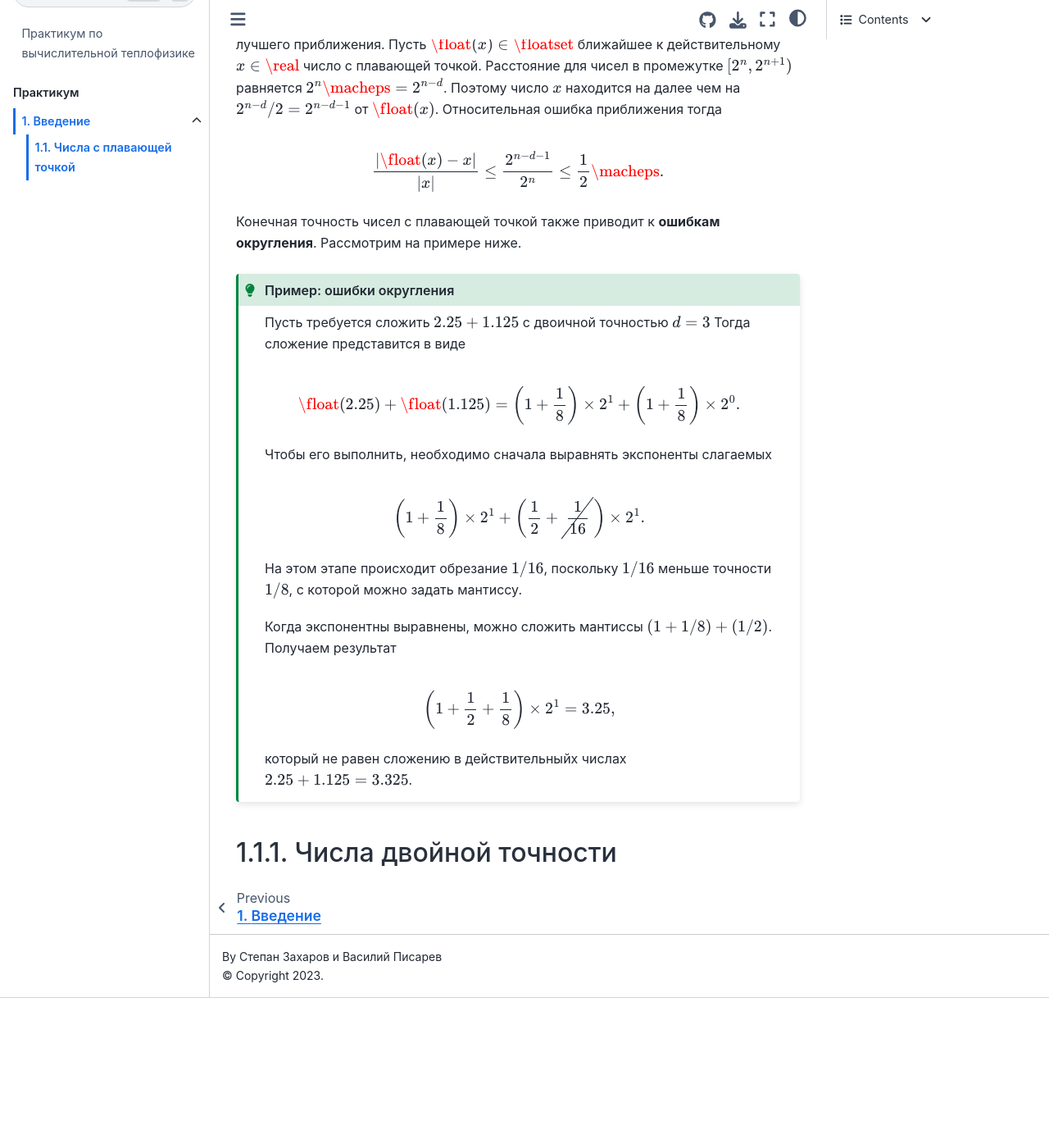
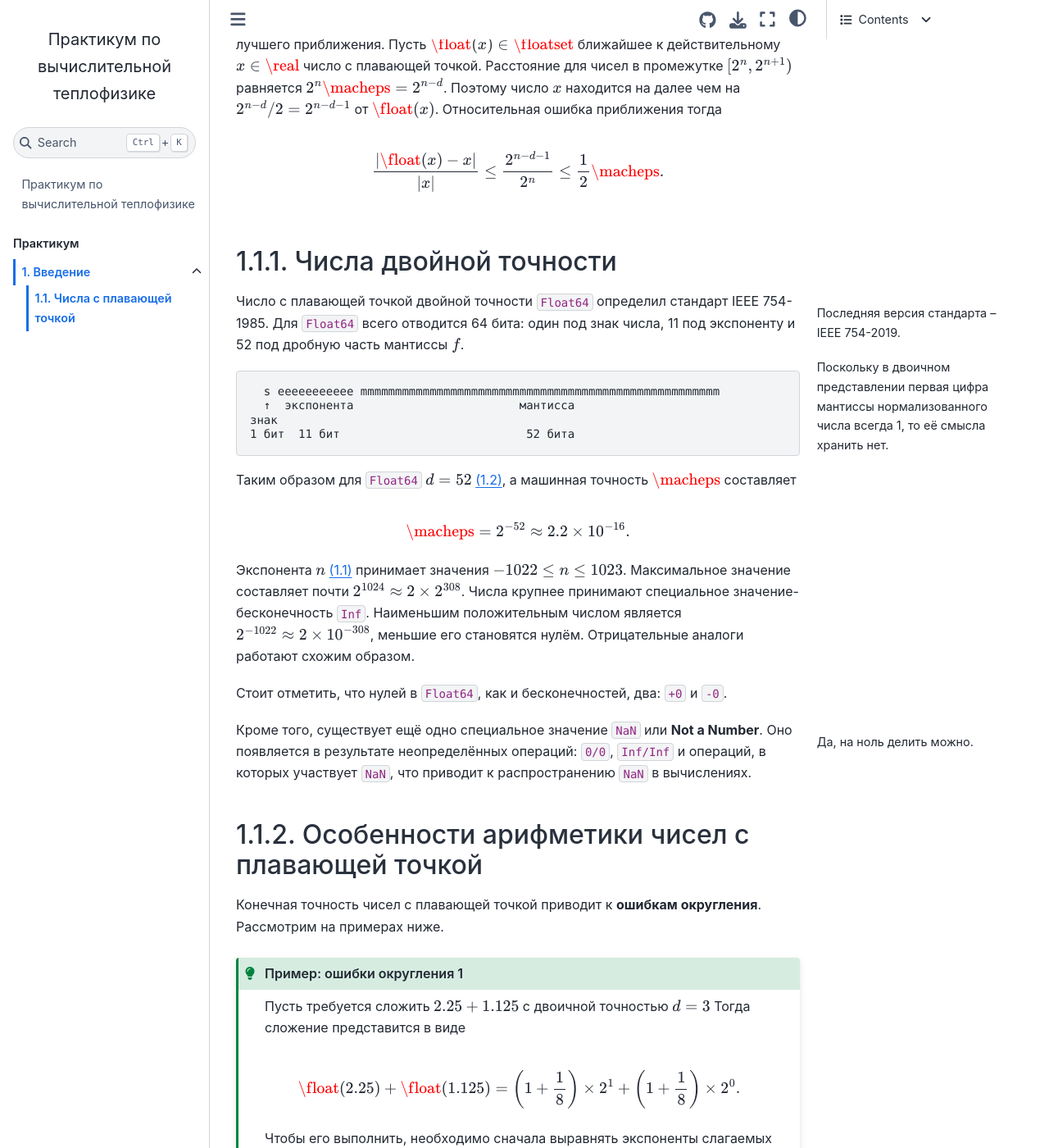
Before and after one commit to stepanzh/computational_thermodynamics, a Jupyter Book: the page built from book/intro/float.md, in a window 1280 px wide and 1400 px high, scrolled down 1378 px. Shown: the whole window at 82% size. Built offline with Jupyter Book 1.0.4 settings and Sphinx 7.4.7 and the Sphinx Book theme 1.1.4, drawn with Linux system fonts in a browser that asks for light colours; before the commit the page ends 2595 px from its top, so only the background shows below that.

Commit message:
Двойная точность, секция арифметики

````diff
--- a/book/intro/float.md
+++ b/book/intro/float.md
@@ -86,9 +78,43 @@ $$
 \frac{|\float(x)-x|}{|x|} \le \frac{2^{n-d-1}}{2^n} \le \frac{1}{2}\macheps.
 ```
 
-Конечная точность чисел с плавающей точкой также приводит к **ошибкам округления**. Рассмотрим на примере ниже.
+## Числа двойной точности
+```{margin}
+Последняя версия стандарта &ndash; IEEE 754-2019.
 
-```{admonition} Пример: ошибки округления
+Поскольку в двоичном представлении первая цифра мантиссы нормализованного числа всегда 1, то её смысла хранить нет.
+```
+Число с плавающей точкой двойной точности `Float64` определил стандарт IEEE 754-1985.
+Для `Float64` всего отводится 64 бита: один под знак числа, 11 под экспоненту и 52 под дробную часть мантиссы $f$.
+
+
+```
+  s eeeeeeeeeee mmmmmmmmmmmmmmmmmmmmmmmmmmmmmmmmmmmmmmmmmmmmmmmmmmmm
+  ↑  экспонента                        мантисса
+знак
+1 бит  11 бит                           52 бита
+```
+
+Таким образом для `Float64` $d=52$ {eq}`mantissa`, а машинная точность $\macheps$ составляет
+
+```{math}
+\macheps = 2^{-52} \approx 2.2 \times 10^{-16}.
+```
+
+Экспонента $n$ {eq}`floatpoint` принимает значения $-1022 \le n \le 1023$. Максимальное значение составляет почти $2^{1024} \approx 2 \times 2^{308}$. Числа крупнее принимают специальное значение-бесконечность `Inf`. Наименьшим положительным числом является $2^{-1022} \approx 2 \times 10^{-308}$, меньшие его становятся нулём. Отрицательные аналоги работают схожим образом.
+
+Стоит отметить, что нулей в `Float64`, как и бесконечностей, два: `+0` и `-0`.
+
+```{margin}
+Да, на ноль делить можно.
+```
+Кроме того, существует ещё одно специальное значение `NaN` или **Not a Number**. Оно появляется в результате неопределённых операций: `0/0`, `Inf/Inf` и операций, в которых участвует `NaN`, что приводит к распространению `NaN` в вычислениях.
+
+## Особенности арифметики чисел с плавающей точкой
+
+Конечная точность чисел с плавающей точкой приводит к **ошибкам округления**. Рассмотрим на примерах ниже.
+
+```{admonition} Пример: ошибки округления 1
 :class: tip
 
 Пусть требуется сложить $2.25 + 1.125$ c двоичной точностью $d=3$
@@ -116,4 +142,4 @@ $$
 который не равен сложению в действительныйх числах $2.25 + 1.125 = 3.325$.
 ```
 
-## Числа двойной точности
+% Арифметика в числах с плавающей точкой в общем случае *неассоциативна*. Поскольку точность представления числа в полуинтервалах $[2^n, 2^{n+1})$ разная, то следует малые числа складывать с малыми, а крупные с крупными.
````
Also changed, not shown: other parts of book/intro/float.md (+0 -8 lines).
